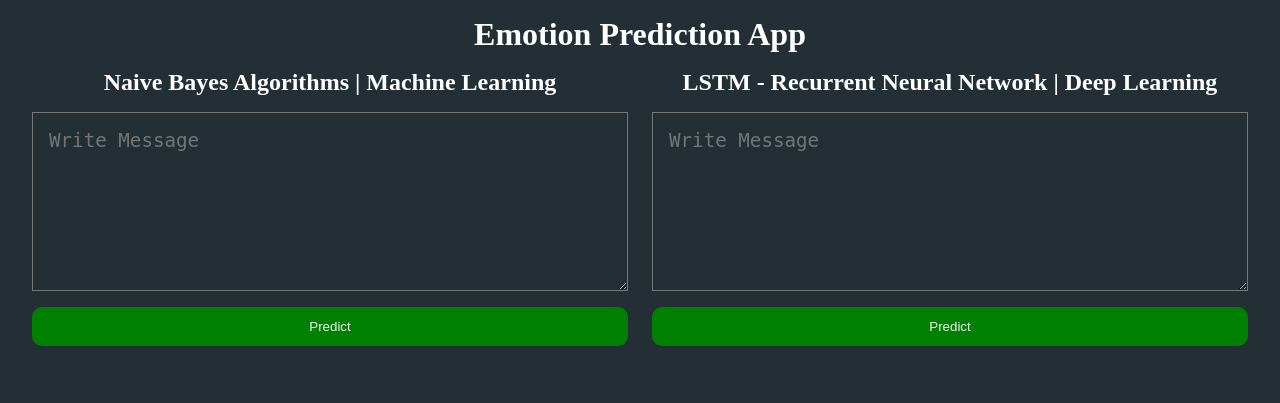
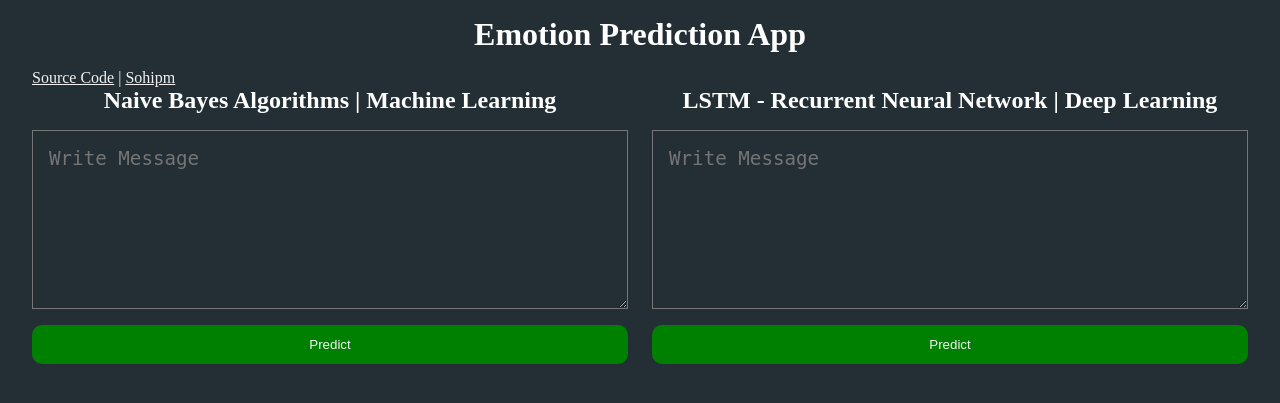
Before and after one commit to rakeshsahni/emotion-prediction, a Flask app: page / in a window 1280 px wide. Shown: the top 403 px of the page. Run offline with Flask 2, Linux system fonts and the light colour scheme; parts of the project's set-up code (start-up, migrations or seed data) failed here and were passed over.

Commit message:
2nd commited for emotion prediction

```diff
--- a/templates/index.html
+++ b/templates/index.html
@@ -13,6 +13,7 @@
     <main class="main">
         <div class="header">
             <h1>Emotion Prediction App</h1>
+            <p><a href="https://github.com/rakeshsahni/emotion-prediction.git" target="_blank" >Source Code</a> | <a href="https://sohipm.com" target="_blank" >Sohipm</a></p>
         </div>
         <div class="left-right">
             <div class="left">
```
